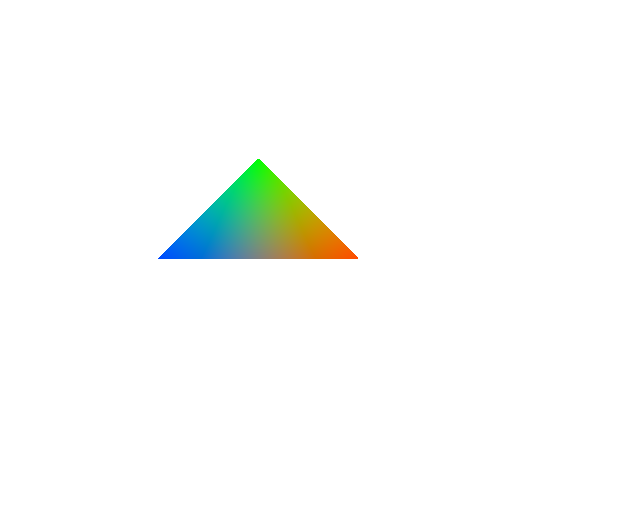
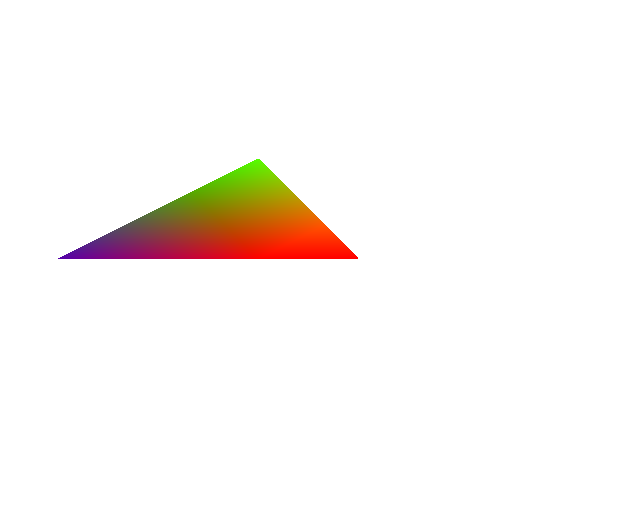
Before and after one commit to Wikiemol/Graphics-API, a plain HTML site: page apitester2.html in a window 1280 px wide. Shown: the whole page, without its empty margins (0-640 px from the left). Drawn offline with Linux system fonts and the light colour scheme.

Commit message:
2d color interpolation works

```diff
--- a/apitester2.html
+++ b/apitester2.html
@@ -147,7 +147,7 @@
 				var g = new Graphics2D(cxt);
 				g.setCoordinates(true);
 				g.setColor([255,0,0]);
-				g.interpolateTriangle(-100,0, 100,0, 0,100, 0,0,255, 255,0,0, 0,255,0)
+				g.interpolateTriangle(-200,0, 100,0, 0,100, 0,0,255, 255,0,0, 0,255,0)
 				g.draw();
 			}
 		</script>
--- a/graphics2D.js
+++ b/graphics2D.js
@@ -141,10 +141,6 @@ Graphics2D.prototype.fillTriangle = function(x_1,y_1,x_2,y_2,x_3,y_3){
 Graphics2D.prototype.interpolateTriangle = function(x_1,y_1, x_2,y_2, x_3,y_3, r1,g1,b1, r2,g2,b2, r3,g3,b3){
 	var tempColor = this.getColor();
 
-	var c1 = new Vector(r1,g1,b1);
-	var c2 = new Vector(r2,g2,b2);
-	var c3 = new Vector(r3,g3,b3);
-
 	var p1 = new Vector(Math.round(x_1),Math.round(y_1));
 	var p2 = new Vector(Math.round(x_2),Math.round(y_2));
 	var p3 = new Vector(Math.round(x_3),Math.round(y_3));
@@ -164,21 +160,34 @@ Graphics2D.prototype.interpolateTriangle = function(x_1,y_1, x_2,y_2, x_3,y_3, r
 	for(var i = 0; i < n1; i++){
 
 		for(var j = 0; j < n2; j++){
+			var a1 = getArea(minX + i, minY + j,p2.at(0),p2.at(1),p3.at(0),p3.at(1));
+			var a2 = getArea(minX + i, minY + j,p3.at(0),p3.at(1),p1.at(0),p1.at(1));
+			var a3 = getArea(minX + i, minY + j,p1.at(0),p1.at(1),p2.at(0),p2.at(1));
+			if(area == a1 + a2 + a3){
+					var x = minX + i;
+					var y = minY + j;
 
-			if(area == getArea(minX + i, minY + j,p1.at(0),p1.at(1),p2.at(0),p2.at(1)) + getArea(minX + i, minY + j,p2.at(0),p2.at(1),p3.at(0),p3.at(1)) + getArea(minX + i, minY + j,p3.at(0),p3.at(1),p1.at(0),p1.at(1))){
+					var k = (-p1.at(0)*p2.at(1) + p1.at(0)*p3.at(1) + p2.at(0)*p1.at(1) - p2.at(0)*p3.at(1) -p3.at(0)*p1.at(1) + p3.at(0)*p2.at(1));
 
-					var dis1 = p1.subtract(new Vector(minX + i,minY + j)).magnitude(); //distance this point has to p1
-					var dis2 = p2.subtract(new Vector(minX + i,minY + j)).magnitude(); //distance this point has to p2
-					var dis3 = p3.subtract(new Vector(minX + i,minY + j)).magnitude(); //distance this point has to p3
+					var Ar = (-p1.at(1)*r2 + p1.at(1)*r3 + p2.at(1)*r1 - p2.at(1)*r3 - p3.at(1)*r1 + p3.at(1)*r2)/(-k);
+					var Br = -(-p1.at(0)*r2 + p1.at(0)*r3 + p2.at(0)*r1 - p2.at(0)*r3 - p3.at(0)*r1 + p3.at(0)*r2)/(-k);
+					var Cr = r2;
 
-					var perc1 = 1 - dis1/(dis2 + dis3); //percentage of each color will be contributed
-					var perc2 = 1 - dis2/(dis1 + dis3);
-					var perc3 = 1 - dis3/(dis1 + dis2);
+					var Ag = (-p1.at(1)*g2 + p1.at(1)*g3 + p2.at(1)*g1 - p2.at(1)*g3 - p3.at(1)*g1 + p3.at(1)*g2)/(-k);
+					var Bg = -(-p1.at(0)*g2 + p1.at(0)*g3 + p2.at(0)*g1 - p2.at(0)*g3 - p3.at(0)*g1 + p3.at(0)*g2)/(-k);
+					var Cg = g2;
 
-					var color = c1.multiply(perc1).add(c2.multiply(perc2)).add(c3.multiply(perc3));
-					console.log(perc3);
-					this.setColor([color.at(0),color.at(1),color.at(2)]);
-					this.drawPixel(minX + i, minY + j);
+					var Ab = (-p1.at(1)*b2 + p1.at(1)*b3 + p2.at(1)*b1 - p2.at(1)*b3 - p3.at(1)*b1 + p3.at(1)*b2)/(-k);
+					var Bb = -(-p1.at(0)*b2 + p1.at(0)*b3 + p2.at(0)*b1 - p2.at(0)*b3 - p3.at(0)*b1 + p3.at(0)*b2)/(-k);
+					var Cb = b2;
+
+					var r = Ar*x + Br*y + Cr;
+					var g = Ag*x + Bg*y + Cg;
+					var b = Ab*x + Bb*y + Cb;
+
+
+					this.setColor([r,g,b]);
+					this.drawPixel(x, y);
 			}
 		}
 	}
```
